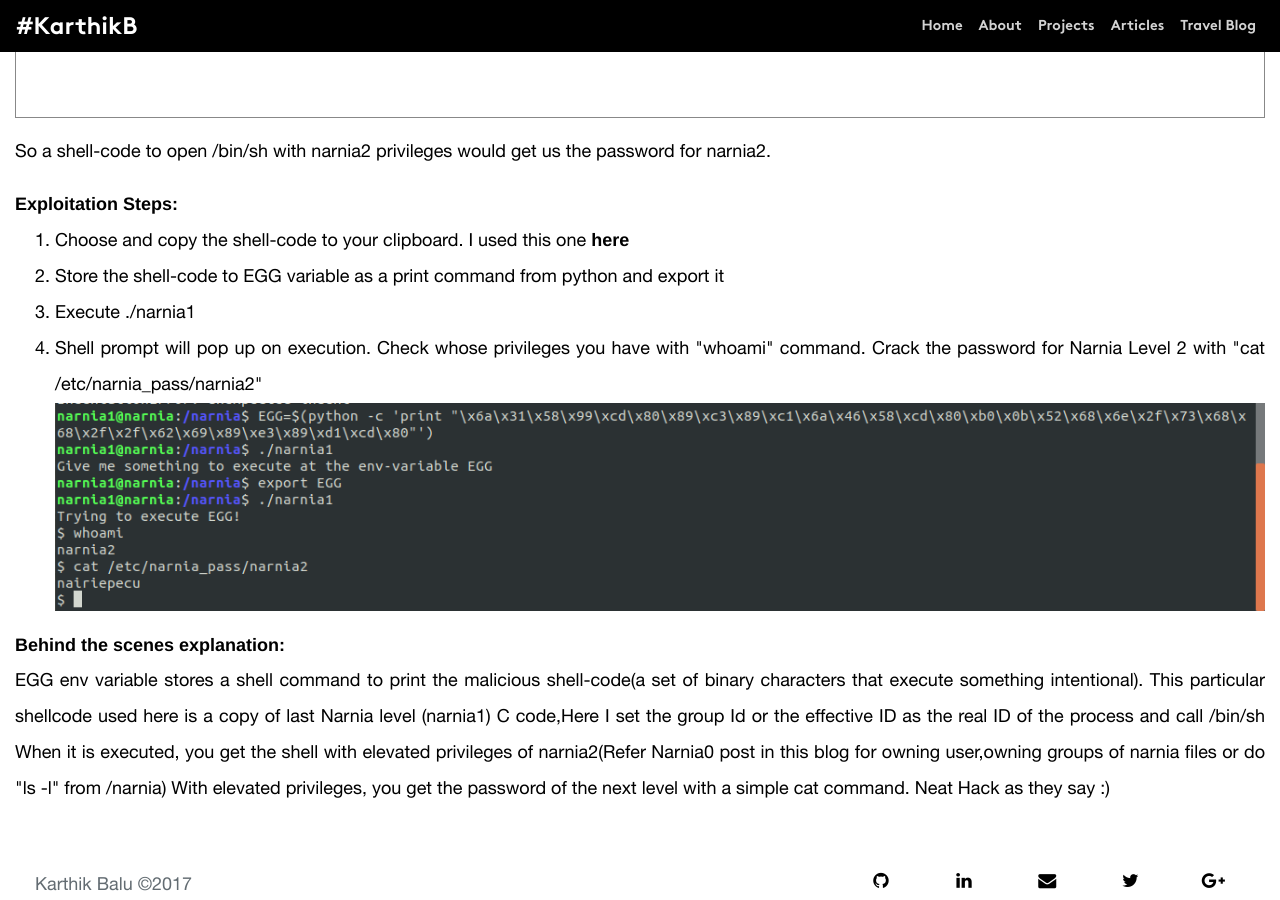
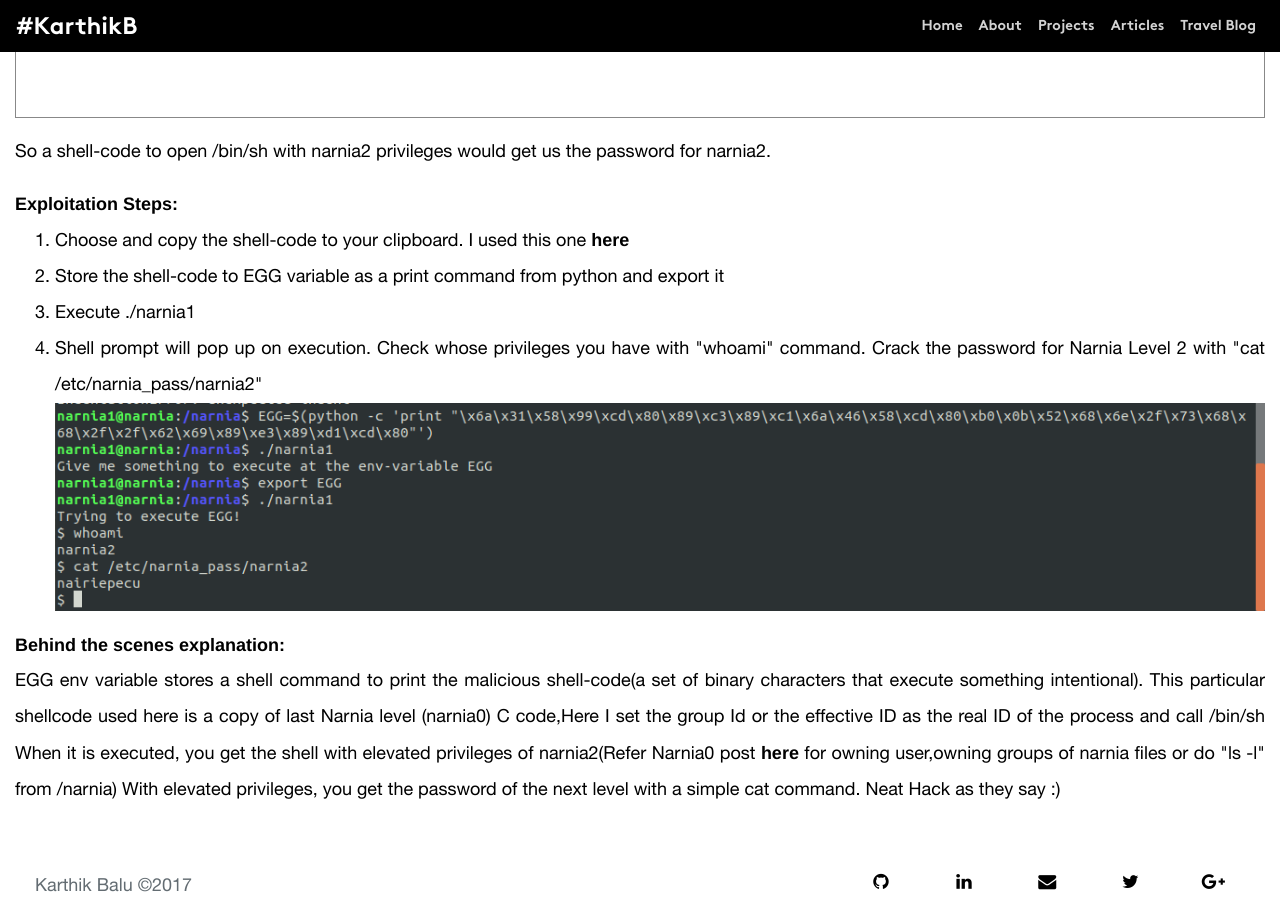
Before and after one commit to karthik-balu/karthik-balu.github.io, a Jekyll site: the page built from _posts/2018-06-14-Cybersecurity-Narnia1.html, in a window 1280 px wide and 900 px high, scrolled down 983 px. Built offline with Jekyll 4.4.1, drawn with Linux system fonts in a browser that asks for light colours.

Commit message:
Cosmetics

```diff
--- a/_posts/2018-06-14-Cybersecurity-Narnia1.html
+++ b/_posts/2018-06-14-Cybersecurity-Narnia1.html
@@ -52,8 +52,8 @@ category: projects
     <p>
       <li>Behind the scenes explanation:</li>
       EGG env variable stores a shell command to print the malicious shell-code(a set of binary characters that execute something intentional).
-      This particular shellcode used here is a copy of last Narnia level (narnia1) C code,Here I set the group Id or the effective ID as the real ID of the process and call /bin/sh
-      When it is executed, you get the shell with elevated privileges of narnia2(Refer Narnia0 post in this blog for owning user,owning groups of narnia files or do "ls -l" from /narnia)
+      This particular shellcode used here is a copy of last Narnia level (narnia0) C code,Here I set the group Id or the effective ID as the real ID of the process and call /bin/sh
+      When it is executed, you get the shell with elevated privileges of narnia2(Refer Narnia0 post <b> <a href="https://karthik-balu.github.io/projects/2018/05/23/Cybersecurity-Narnia0"> here</a></b> for owning user,owning groups of narnia files or do "ls -l" from /narnia)
       With elevated privileges, you get the password of the next level with a simple cat command. Neat Hack as they say :)
     </p>
 
```
